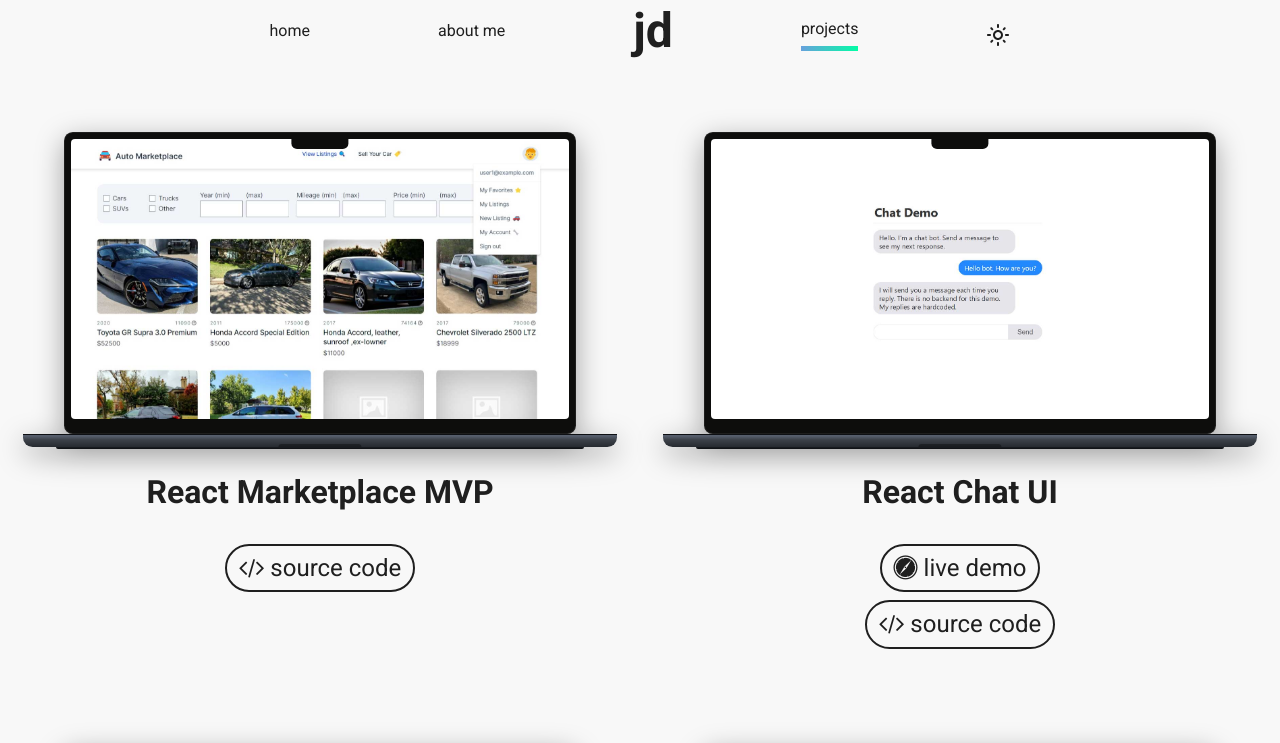
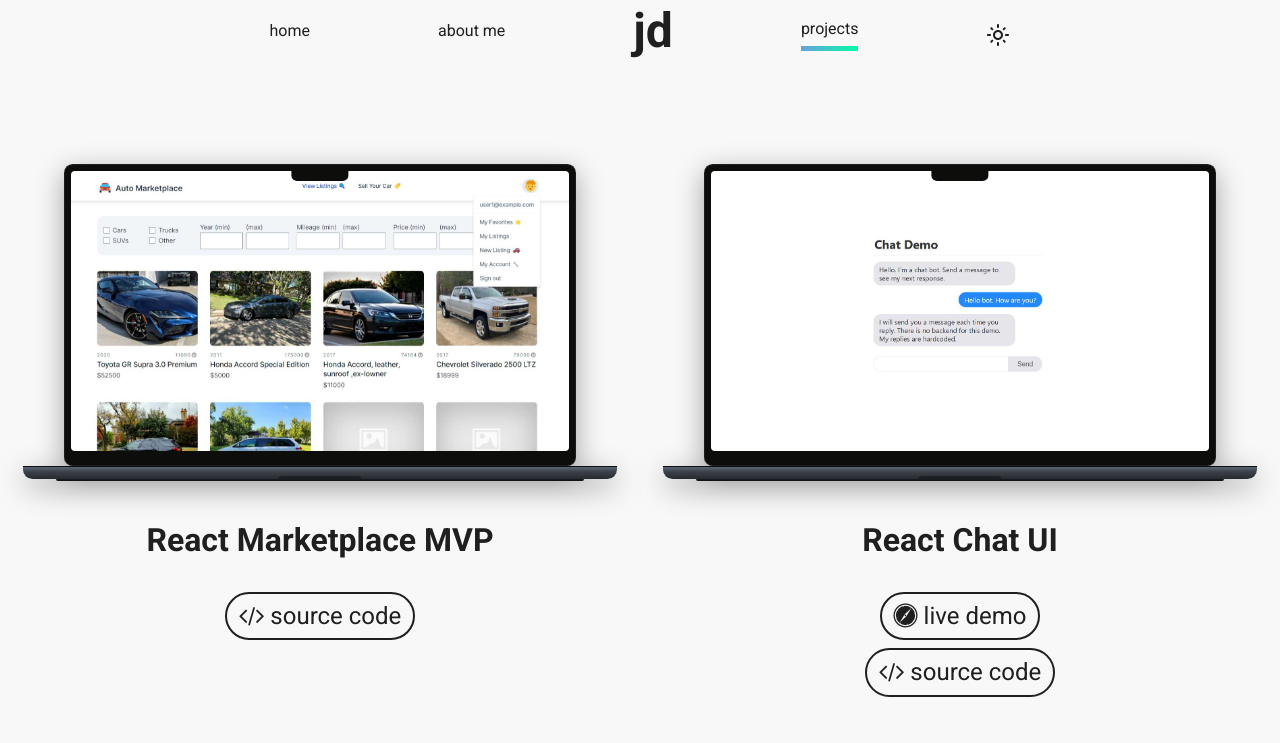
Before and after one commit to durkes/portfolio, a React (Create React App) app: page /#/projects in a window 1280 px wide. Shown: the top 743 px of the page. Built offline with nearby package versions, Linux system fonts and the light colour scheme; the HTML template or start-up script is replaced by a standard one.

Commit message:
adjust projects grid spacing

```diff
--- a/src/components/projects/ProjectItem.js
+++ b/src/components/projects/ProjectItem.js
@@ -5,7 +5,7 @@ import { Box } from '@mui/material';
 function ProjectItem({ image, live, npm, source, title, description, alt }) {
    return (
       <Box display={'flex'} flexDirection={'column'} justifyContent={'center'} alignItems={'center'}
-         mt={{ xs: '2.5rem', md: '4rem' }}>
+         mt={'4.5rem'}>
          {image && (
             <Box className={Style.laptop}>
                <Box className={Style.lid}>
--- a/src/components/projects/ProjectItem.module.scss
+++ b/src/components/projects/ProjectItem.module.scss
@@ -16,7 +16,7 @@
     --laptop-edge: rgba(255, 255, 255, 0.07);
 
     width: 80%;
-    margin: 0 auto 1.5rem;
+    margin: 1.5rem auto 2.5rem;
     filter: drop-shadow(0 0.5rem 0.85rem rgba(0, 0, 0, 0.35));
     transition: variables.$transition;
 
```
